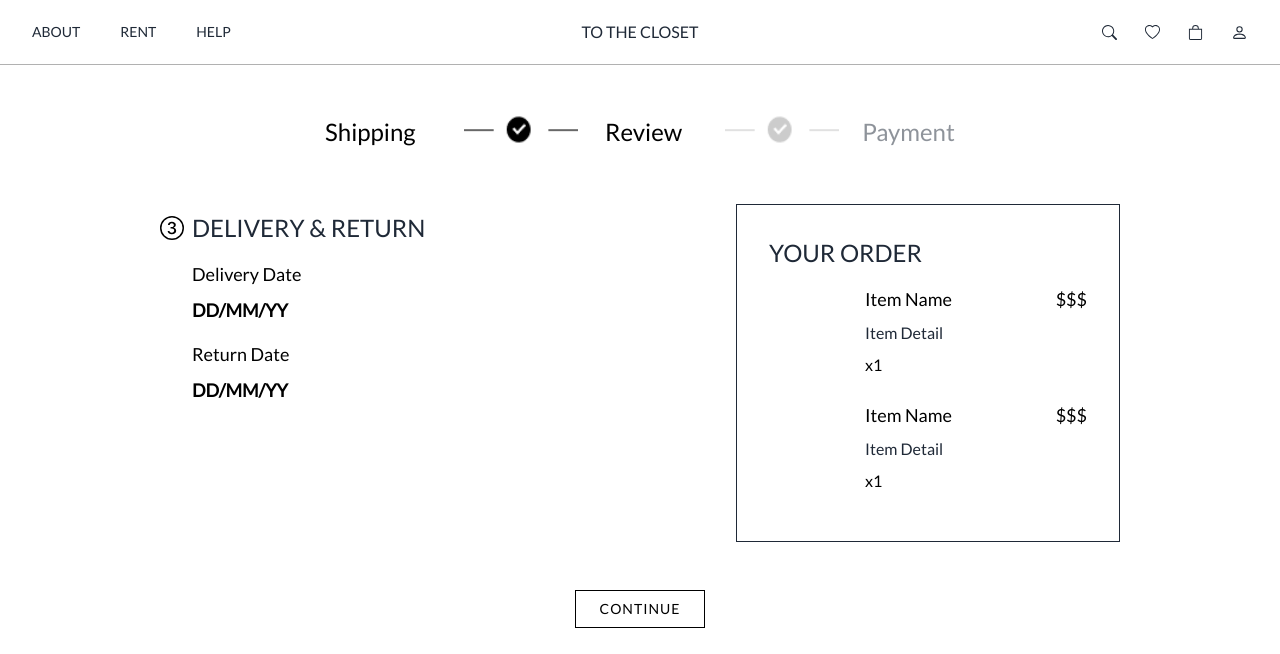
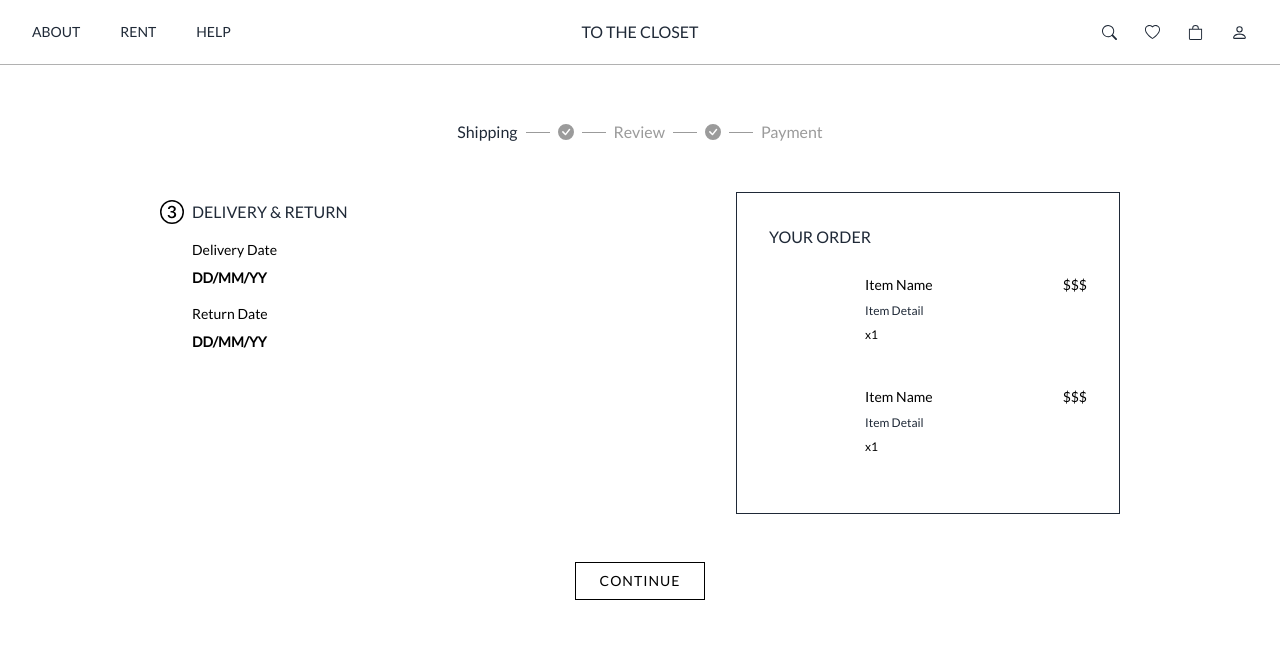
Before and after one commit to smu-hack-dsc/Team-04-Project, a Next.js app in the folder tothecloset/: page /order/delivery-details in a window 1280 px wide. Shown: the top 654 px of the page. Built offline with nearby package versions, Linux system fonts and the light colour scheme.

Commit message:
resized fonts

```diff
--- a/tothecloset/src/app/order/delivery-details/page.tsx
+++ b/tothecloset/src/app/order/delivery-details/page.tsx
@@ -1,6 +1,7 @@
 import Black from '../images/black.png';
 import Grey from '../images/Group 5.png';
 import Icon3 from '../images/3-circle.svg';
+import { CheckCircleFill } from "react-bootstrap-icons";
 
 const Page = () => {
   return (
@@ -8,51 +9,42 @@ const Page = () => {
       <div className="h-20 bg-gray-200"></div> {/* Navigation Bar Section */}
 
       {/* Progress bar */}
-      <div className="flex items-center justify-center mt-8 mb-12"> {/* Padding adjustment */}
+      <div className="flex flex-rows justify-center my-10 mx-6 text-xs sm:text-base">
+        <div>Shipping</div>
+
         <div className="flex items-center">
-          <div className="w-24 flex-shrink-0 relative flex items-center">
-            <p className="text-center text-2xl text-black mt-1">Shipping</p>
-          </div>
+          <hr className="w-6 inline-block align-middle text-midgrey mx-2" />
+          <CheckCircleFill className="text-midgrey" />
+          <hr className="w-6 inline-block align-middle text-midgrey mx-2" />
+        </div>
 
-          <div className="flex items-center ml-4">
-            <div className="relative flex items-center">
-              <div className="h-full w-1 bg-gray-300 opacity-30"></div>
-              <div className="w-40 h-8 flex items-center justify-center">
-                <img src={Black.src} alt="Delivery" className="h-full object-cover absolute" />
-              </div>
-              <div className="h-full w-1 bg-gray-300 opacity-30"></div>
-            </div>
-            <p className="text-center text-2xl text-black mt-1">Review</p>
-          </div>
+        <div className="flex items-center text-midgrey">Review</div>
 
-          <div className="flex items-center ml-4">
-            <div className="relative flex items-center">
-              <div className="h-full w-1 bg-gray-300 opacity-30"></div>
-              <div className="w-40 h-8 flex items-center justify-center">
-                <img src={Grey.src} alt="Payment" className="h-full object-cover absolute" />
-              </div>
-            </div>
-            <p className="text-center text-2xl text-gray-500 opacity-50 mt-1">Payment</p>
-          </div>
+        <div className="flex items-center">
+          <hr className="w-6 inline-block align-middle text-midgrey mx-2" />
+          <CheckCircleFill className="text-midgrey" />
+          <hr className="w-6 inline-block align-middle text-midgrey mx-2" />
         </div>
+
+        <div className="text-midgrey">Payment</div>
       </div>
 
       <section className="mx-40 mt-8 flex">
 
         {/* Delivery & Return */}
         <div className="w-1/2 pr-2 pt-4">
-          <div className="flex items-center">
-            <img src={Icon3.src} alt="Icon 1" className="h-6 w-6 mr-2" />
-            <p className="text-2xl">DELIVERY & RETURN</p>
+        <div className="flex items-center">
+            <img src={Icon3.src} alt="Icon 3" className="h-6 w-6 mr-2" />
+            <p className="text">DELIVERY & RETURN</p>
           </div>
 
           <div className="mr-4 mt-4 ml-8">
             <div className="flex">
               <div className="w-1/2 pr-2">
-                <p className="text-lg text-black mb-2">Delivery Date</p>
-                <p className="text-lg text-black font-bold mb-4">DD/MM/YY</p>
-                <p className="text-lg text-black mb-2">Return Date</p>
-                <p className="text-lg text-black font-bold">DD/MM/YY</p>
+                <p className="text-sm text-black mb-2">Delivery Date</p>
+                <p className="text-sm text-black font-bold mb-4">DD/MM/YY</p>
+                <p className="text-sm text-black mb-2">Return Date</p>
+                <p className="text-sm text-black font-bold">DD/MM/YY</p>
               </div>
             </div>
           </div>
@@ -65,29 +57,29 @@ const Page = () => {
         {/* Your Order */}
         <div className="flex items-center justify-center mt-2">
           <div className="border border-gray-300 p-8 w-96">
-            <h2 className="text-2xl mb-4">YOUR ORDER</h2>
+            <h2 className="text mb-4">YOUR ORDER</h2>
 
             <div className="flex items-center mb-4">
               <div className="w-20 h-24 bg-gray-200 mr-4"></div>
               <div className="flex-grow">
-                <p className="text-lg text-black mb-2 flex justify-between">
+                <p className="text-sm text-black mb-2 flex justify-between">
                   <span>Item Name</span>
                   <span>$$$</span>
                 </p>
-                <p className="text-base text-gray-400 mb-2">Item Detail</p>
-                <p className="text-base text-black mb-2">x1</p>
+                <p className="text-xs text-gray-400 mb-2">Item Detail</p>
+                <p className="text-xs text-black mb-2">x1</p>
               </div>
             </div>
 
             <div className="flex items-center mb-2">
               <div className="w-20 h-24 bg-gray-200 mr-4"></div>
               <div className="flex-grow">
-                <p className="text-lg text-black mb-2 flex justify-between">
+                <p className="text-sm text-black mb-2 flex justify-between">
                   <span>Item Name</span>
                   <span>$$$</span>
                 </p>
-                <p className="text-base text-gray-400 mb-2">Item Detail</p>
-                <p className="text-base text-black mb-2">x1</p>
+                <p className="text-xs text-gray-400 mb-2">Item Detail</p>
+                <p className="text-xs text-black mb-2">x1</p>
               </div>
             </div>
           </div>
```
